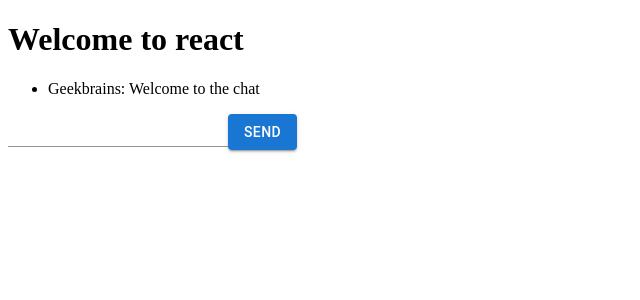
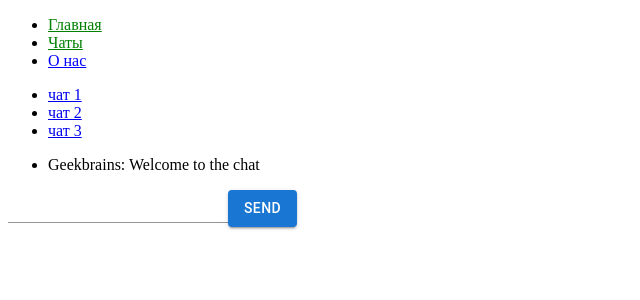
Before and after one commit to AndreyOsipuk/GB_1756, a React app: page /#/chats/1 in a window 1280 px wide. Shown: the top 300 px of the page, without its empty margins (0-640 px from the left). Built offline with nearby package versions, Linux system fonts and the light colour scheme.

Commit message:
lesson 4 and jest

```diff
--- a/src/App.tsx
+++ b/src/App.tsx
@@ -1,61 +1,38 @@
-import React, { FC, useCallback, useEffect, useState } from 'react';
-import { Form } from './components/Form/Form';
-import { MessageList } from './components/MessageList/MessageList';
-import { nanoid } from 'nanoid';
+import React, { FC, Suspense } from 'react';
+import {
+  BrowserRouter,
+  Route,
+  Switch,
+  HashRouter,
+  Redirect,
+} from 'react-router-dom';
+import { Main } from './pages/Main';
 
-export interface Message {
-  id: string;
-  text: string;
-  author: string;
-}
+const Chats = React.lazy(() =>
+  import('./pages/Chats').then((module) => ({
+    default: module.Chats,
+  }))
+);
 
-const defaultMessages = [
-  {
-    id: '1',
-    author: 'Geekbrains',
-    text: 'Welcome to the chat',
-  },
-];
+import { About } from './pages/About';
+import { NotFound } from './pages/NotFound';
+import { NavBar } from './components/NavBar/NavBar';
 
 export const App: FC = () => {
-  const [messages, setMessages] = useState<Message[]>(defaultMessages);
-
-  useEffect(() => {
-    if (messages.length && messages[messages.length - 1].author === 'User') {
-      const timeout = setTimeout(
-        () =>
-          handleSendMessage({
-            text: 'Im BOT',
-            author: 'BOT',
-          }),
-        1000
-      );
-
-      return () => {
-        clearTimeout(timeout);
-      };
-    }
-  }, [messages]);
-
-  const handleSendMessage = useCallback(
-    ({ text, author }: { text: string; author: string }) => {
-      setMessages((prevMessages) => [
-        ...prevMessages,
-        {
-          id: nanoid(),
-          author,
-          text,
-        },
-      ]);
-    },
-    []
-  );
-
   return (
-    <>
-      <h1>Welcome to react</h1>
-      <MessageList messages={messages} />
-      <Form addMessage={handleSendMessage} />
-    </>
+    <Suspense fallback={<div>Загрузка...</div>}>
+      <HashRouter>
+        <NavBar />
+        <Switch>
+          <Route exact path='/' component={Main} />
+          <Route exact path='/chats'>
+            <Redirect to='/chats/1' />
+          </Route>
+          <Route path='/chats/:chatId' component={Chats} />
+          <Route exact path='/about' component={About} />
+          <Route path='*' component={NotFound} />
+        </Switch>
+      </HashRouter>
+    </Suspense>
   );
 };
--- /dev/null
+++ b/src/components/NavBar/NavBar.tsx
@@ -0,0 +1,41 @@
+import React, { FC } from 'react';
+import { NavLink } from 'react-router-dom';
+
+const navigate = [
+  {
+    id: 1,
+    to: '/',
+    name: 'Главная',
+  },
+  {
+    id: 2,
+    to: '/chats',
+    name: 'Чаты',
+  },
+  {
+    id: 3,
+    to: '/about',
+    name: 'О нас',
+  },
+];
+
+export const NavBar: FC = () => {
+  return (
+    <ul>
+      {navigate.map((link) => {
+        return (
+          <li key={link.id}>
+            <NavLink
+              to={link.to}
+              style={(isActive) => ({
+                color: isActive ? 'green' : 'blue',
+              })}
+            >
+              {link.name}
+            </NavLink>
+          </li>
+        );
+      })}
+    </ul>
+  );
+};
--- /dev/null
+++ b/src/pages/About.tsx
@@ -0,0 +1,5 @@
+import React from 'react';
+
+export const About = () => {
+  return <h2>about page</h2>;
+};
--- /dev/null
+++ b/src/pages/Chats.tsx
@@ -0,0 +1,114 @@
+import React, { FC, useCallback, useEffect, useState } from 'react';
+import { Form } from '../components/Form/Form';
+import { MessageList } from '../components/MessageList/MessageList';
+import { nanoid } from 'nanoid';
+import { Link, useParams, Redirect, useHistory } from 'react-router-dom';
+
+export interface Message {
+  id: string;
+  text: string;
+  author: string;
+}
+
+const defaultMessages: any = {
+  chat1: [
+    {
+      id: '1',
+      author: 'Geekbrains',
+      text: 'Welcome to the chat',
+    },
+  ],
+  chat2: [
+    {
+      id: '1',
+      author: 'Geekbrains',
+      text: 'Welcome to the chat',
+    },
+  ],
+  chat3: [
+    {
+      id: '1',
+      author: 'Geekbrains',
+      text: 'Welcome to the chat',
+    },
+  ],
+};
+
+const chats = [
+  {
+    id: '1',
+    name: 'чат 1',
+  },
+  {
+    id: '2',
+    name: 'чат 2',
+  },
+  {
+    id: '3',
+    name: 'чат 3',
+  },
+];
+
+export const Chats: FC = (props) => {
+  const [messages, setMessages] = useState<any>(defaultMessages);
+  const history = useHistory();
+  const { chatId } = useParams();
+console.log('props', props)
+  if (chats.filter((chat) => chat.id === chatId).length === 0) {
+    history.push('/');
+  }
+
+  useEffect(() => {
+    if (
+      messages[`chat${chatId}`].length &&
+      messages[`chat${chatId}`][messages[`chat${chatId}`].length - 1].author ===
+        'User'
+    ) {
+      const timeout = setTimeout(
+        () =>
+          handleSendMessage({
+            text: 'Im BOT',
+            author: 'BOT',
+          }),
+        1000
+      );
+
+      return () => {
+        clearTimeout(timeout);
+      };
+    }
+  }, [messages]);
+
+  const handleSendMessage = useCallback(
+    ({ text, author }: { text: string; author: string }) => {
+      setMessages((prevMessages) => {
+        return {
+          ...prevMessages,
+          [`chat${chatId}`]: [
+            ...prevMessages[`chat${chatId}`],
+            {
+              id: nanoid(),
+              author,
+              text,
+            },
+          ],
+        };
+      });
+    },
+    [chatId]
+  );
+
+  return (
+    <>
+      <ul>
+        {chats.map((chat) => (
+          <li key={chat.id}>
+            <Link to={`/chats/${chat.id}`}>{chat.name}</Link>
+          </li>
+        ))}
+      </ul>
+      <MessageList messages={messages[`chat${chatId}`]} />
+      <Form addMessage={handleSendMessage} />
+    </>
+  );
+};
--- /dev/null
+++ b/src/pages/Main.tsx
@@ -0,0 +1,5 @@
+import React from 'react';
+
+export const Main = () => {
+  return <h2>Hello to main page</h2>;
+};
--- /dev/null
+++ b/src/pages/NotFound.tsx
@@ -0,0 +1,5 @@
+import React from 'react';
+
+export const NotFound = () => {
+  return <h2>not found page</h2>;
+};
--- a/tsconfig.json
+++ b/tsconfig.json
@@ -100,5 +100,5 @@
   },
   "include": [
     "src/**/*"
-]
+, "jest.config.js"]
 }
--- a/webpack.config.js
+++ b/webpack.config.js
@@ -11,6 +11,8 @@ module.exports = {
     },
   },
   output: {
+    filename: '[name].bundle.js',
+    chunkFilename: '[name].bundle.js',
     path: path.resolve(__dirname, './build'),
   },
   devtool: 'eval-source-map',
```
Also changed, not shown: package.json (+25 -3 lines), src/components/Field/Field.tsx (added, +15 -0 lines), src/components/Form/Form.tsx (+2 -6 lines), .eslintrc.js, 2 other files (tests, documents, lock files or other folders).
